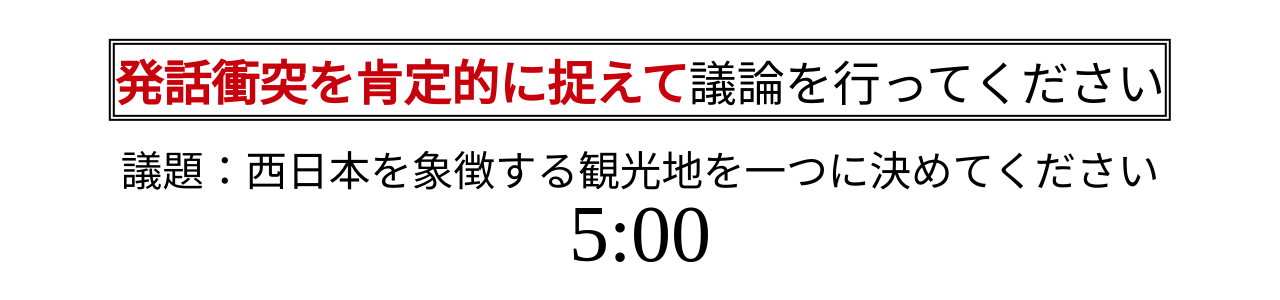
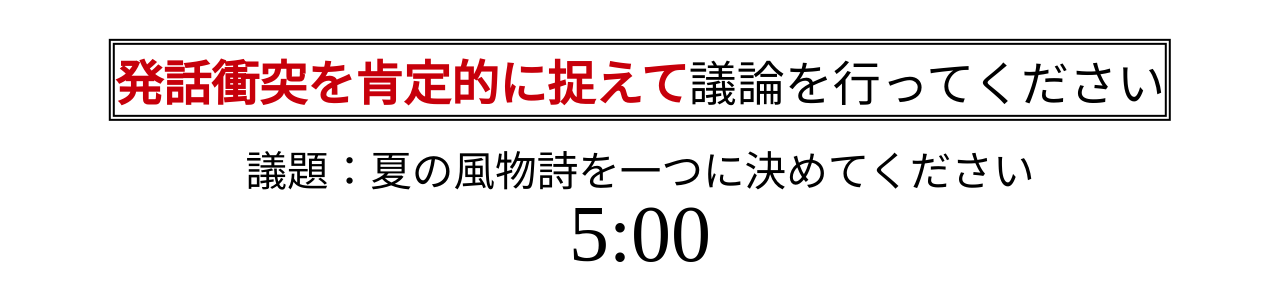
Before and after one commit to Jkim-1231/timer_only, a website: page index.html in a window 1280 px wide. Drawn offline with nearby package versions, Linux system fonts and the light colour scheme; no server answers.

Commit message:
henkou111

```diff
--- a/index.html
+++ b/index.html
@@ -1,3 +1,8 @@
+<!-- ●変更点
+・実験①〜③
+・議題の夏・秋・冬 -->
+
+
 <!DOCTYPE html>
 <html lang="en">
 
@@ -82,7 +87,7 @@
     <div id="topic1">
         <font color="#c7000b"><b>発話衝突を肯定的に捉えて</b></font>議論を行ってください
     </div>
-    <div id="topic2">議題：西日本を象徴する観光地を一つに決めてください</div>
+    <div id="topic2">議題：夏の風物詩を一つに決めてください</div>
 
     <!-- <button id="startTimer">Start Timer</button> -->
     <div id="startTimer"></div>
```
